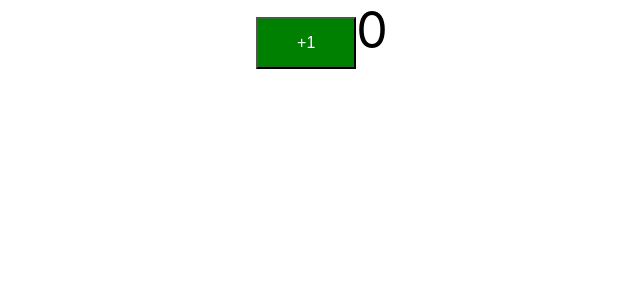
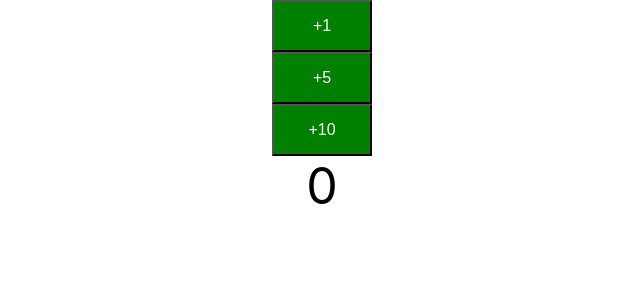
Before and after one commit to kyocoolcool/full-stack-with-react-and-spring-boot, a React (Create React App) app in the folder frontend/todo-app/: page / in a window 1280 px wide. Shown: the top 300 px of the page, without its empty margins (318-958 px from the left). Built offline with nearby package versions, Linux system fonts and the light colour scheme.

Commit message:
component pass props

```diff
--- a/frontend/todo-app/package.json
+++ b/frontend/todo-app/package.json
@@ -8,7 +8,8 @@
     "@testing-library/user-event": "^7.1.2",
     "react": "^16.13.1",
     "react-dom": "^16.13.1",
-    "react-scripts": "3.4.1"
+    "react-scripts": "3.4.1",
+    "prop-types": "latest"
   },
   "scripts": {
     "start": "react-scripts start",
--- a/frontend/todo-app/src/App.js
+++ b/frontend/todo-app/src/App.js
@@ -10,7 +10,7 @@
     render() {
         return (
             <div className="App">
-                <Counter/>
+              <Counter/>
             </div>
         );
     }
@@ -19,7 +19,7 @@
 export default App;
 
 
-class LearningComponent extends Component{
+class LearningComponent extends Component {
     render() {
         return (
             <div className="LearningComponent">
--- a/frontend/todo-app/src/components/counter/counter.jsx
+++ b/frontend/todo-app/src/components/counter/counter.jsx
@@ -1,5 +1,6 @@
 import React, {Component} from "react";
 import "./counter.css"
+import PropTypes from "prop-types";
 
 class Counter extends Component {
     constructor() {
@@ -13,10 +14,41 @@
     render() {
         return (
             <div className="counter">
-                <button onClick={this.increment}>+1</button>
+                {/*透過props實現同一模組傳入不同屬性效果*/}
+                {/*透過props讓child可以呼叫parent method*/}
+                <CounterButton by={1} incrementMethod={this.increment}/>
+                <CounterButton by={5} incrementMethod={this.increment}/>
+                <CounterButton by={10} incrementMethod={this.increment}/>
+                <span className="count" style={{fontSize: "50px"}}>{this.state.count}</span>
+            </div>
+        )
+    }
+
+    increment(by) {
+        // console.log(`parent be called by child ${by}`);
+        this.setState({
+            count: this.state.count + by
+        })
+    }
+}
+
+class CounterButton extends Component {
+    constructor() {
+        super();
+        this.state = {
+            count: 0
+        };
+        this.increment = this.increment.bind(this);
+    }
+
+    render() {
+        return (
+            <div className="counterButton">
+                <button onClick={this.increment}>+{this.props.by}</button>
                 {/*<button onClick={() => this.show()}>+1</button>*/}
                 {/*<button onClick={this.show}>+1</button>*/}
-                <span className="count">{this.state.count}</span>
+                {/*inline css in React */}
+                {/*<span className="count" style={{fontSize: "50px"}}>{this.state.count}</span>*/}
             </div>
         )
     }
@@ -24,8 +56,9 @@
     //第一種賦值方式
     increment() {
         this.setState({
-            count: this.state.count + 1
-        })
+            count: this.state.count + this.props.by
+        });
+        this.props.incrementMethod(this.props.by);
     }
 
     //第二種賦值方式
@@ -33,4 +66,13 @@
 
 }
 
+//預設props
+CounterButton.defaultProps = {
+    by: 1
+};
+
+CounterButton.propTypes = {
+    by: PropTypes.number
+};
+
 export default Counter
```
